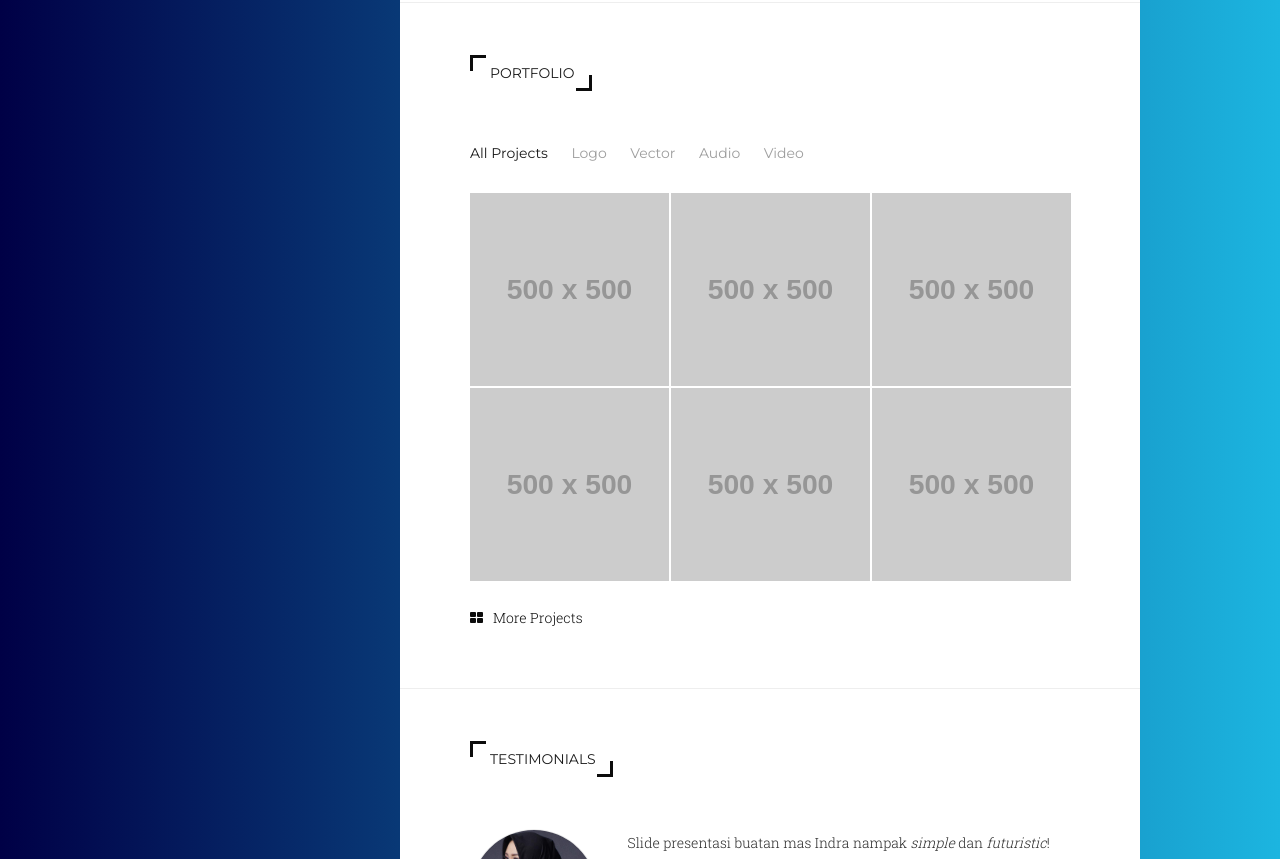
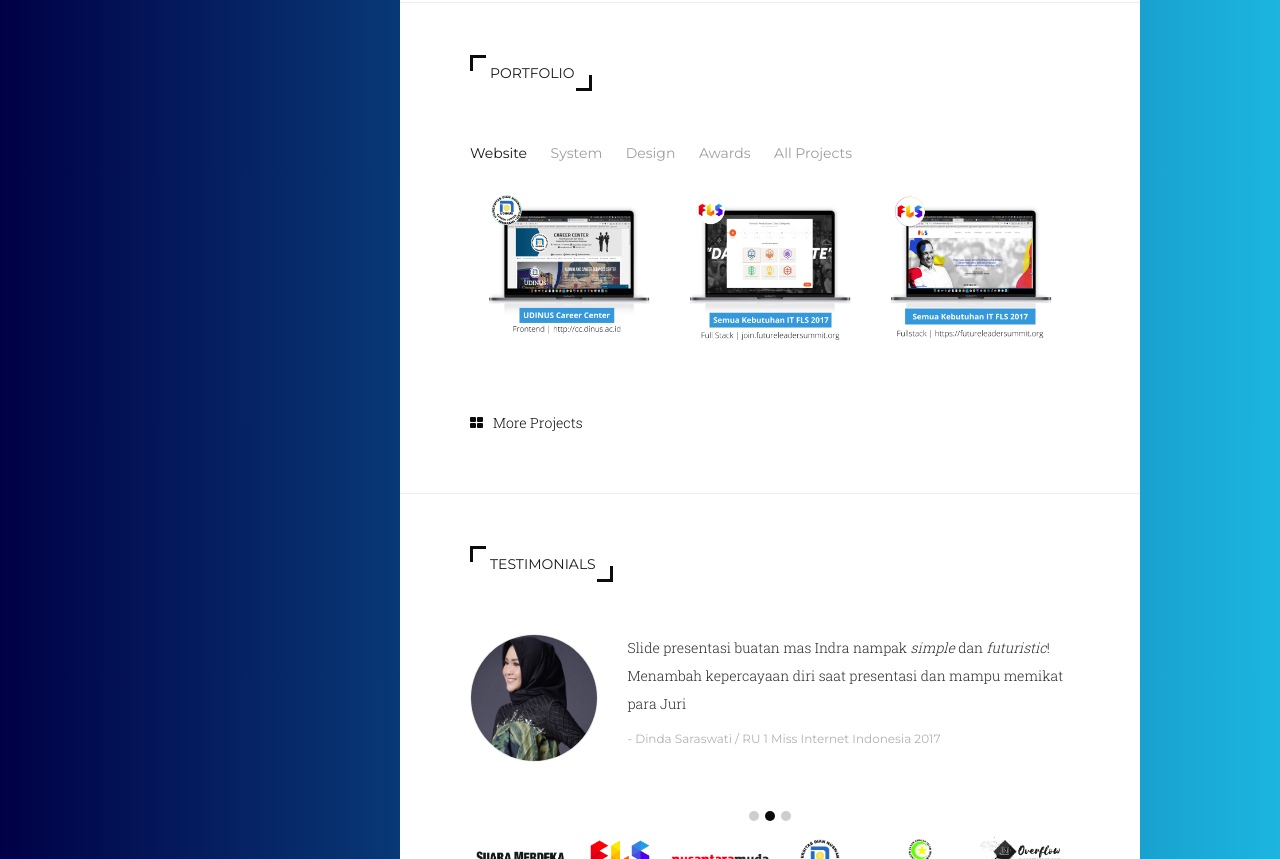
Before and after one commit to idindrakusuma/web-profile, a plain HTML site: page index.html in a window 1280 px wide. Shown: the part 2371-3230 px from the top of the page. Drawn offline with Linux system fonts and the light colour scheme; placeholder pictures from the web are drawn by us.

Commit message:
add portofolio fls and ucc

```diff
--- a/assets/js/custom.js
+++ b/assets/js/custom.js
@@ -23,7 +23,9 @@ $(function(){
             Portfolio filter
     =========================================================================*/
       if($('#works .item-outer').length > 0){
-        var filterizd = $('#works .item-outer').filterizr();
+        var filterizd = $('#works .item-outer').filterizr({
+          filter: 1,
+        });
       }
       $( '.control ul li' ).on( 'click', function() {
             $( this ).parent().find( 'li.active' ).removeClass( 'active' );
--- a/index.html
+++ b/index.html
@@ -370,19 +370,19 @@
 				<div class="control">
 					<ul>
 						<li class="active">
-							<a class="filter" data-filter="all">All Projects</a>
+							<a class="filter" data-filter="1">Website</a>
 						</li>
 						<li>
-							<a class="filter" data-filter="1">Logo</a>
+							<a class="filter" data-filter="2">System</a>
 						</li>
 						<li>
-							<a class="filter" data-filter="2">Vector</a>
+							<a class="filter" data-filter="3">Design</a>
 						</li>
 						<li>
-							<a class="filter" data-filter="3">Audio</a>
+							<a class="filter" data-filter="4">Awards</a>
 						</li>
 						<li>
-							<a class="filter" data-filter="4">Video</a>
+							<a class="filter" data-filter="all">All Projects</a>
 						</li>
 					</ul>
 				</div>
@@ -391,46 +391,46 @@
 				<div class="item-outer row clearfix">
 					<div class="col-md-4 col-sm-6 col-xs-12 filtr-item" data-category="1" data-sort="value">
 						<div class="item">
-							<a href="http://placehold.it/500x500" class="work-image">
+							<a href="../assets/images/portofolio/cc-udinus.png" class="work-image">
 								<div class="title">
 									<div class="inner">
-										<h2>Custom Logo</h2>
-										<span>Logo Design</span>
+										<h2>UDINUS Career Center</h2>
+										<span>Frontend</span>
 									</div>
 								</div>
 							</a>
 							<div class="overlay"></div>
-							<img src="http://placehold.it/500x500" alt="portfolio">
+							<img src="../assets/images/portofolio/cc-udinus.png" alt="udinus career center - indra kusuma">
 						</div>
 					</div>
 
-					<div class="col-md-4 col-sm-6 col-xs-12 filtr-item" data-category="2" data-sort="value">
+					<div class="col-md-4 col-sm-6 col-xs-12 filtr-item" data-category="[1,2]" data-sort="value">
 						<div class="item">
-							<a href="http://placehold.it/500x500" class="work-image">
+							<a href="../assets/images/portofolio/fls-2017-indra.png" class="work-image">
 								<div class="title">
 									<div class="inner">
-										<h2>Vector Logo</h2>
-										<span>Vector Design</span>
+										<h2>FLS 2017</h2>
+										<span>Full Stack All System</span>
 									</div>
 								</div>
 							</a>
 							<div class="overlay"></div>
-							<img src="http://placehold.it/500x500" alt="portfolio">
+							<img src="../assets/images/portofolio/fls-2017-indra.png" alt="fls-2017-indrakusuma">
 						</div>
 					</div>
 
-					<div class="col-md-4 col-sm-6 col-xs-12 filtr-item" data-category="1" data-sort="value">
+					<div class="col-md-4 col-sm-6 col-xs-12 filtr-item" data-category="[1,2]" data-sort="value">
 						<div class="item">
-							<a href="http://placehold.it/500x500" class="work-image">
+							<a href="./assets/images/portofolio/fls-2016-indra.png" class="work-image">
 								<div class="title">
 									<div class="inner">
-										<h2>Photography</h2>
-										<span>Logo Design</span>
+										<h2>FLS 2016</h2>
+										<span>Full Stack All System</span>
 									</div>
 								</div>
 							</a>
 							<div class="overlay"></div>
-							<img src="http://placehold.it/500x500" alt="portfolio">
+							<img src="./assets/images/portofolio/fls-2016-indra.png" alt="fls-2016-indra">
 						</div>
 					</div>
 
```
Also changed, not shown: assets/images/portofolio/cc-udinus.png (added), assets/images/portofolio/fls-2016-indra.png (added), assets/images/portofolio/fls-2017-indra.png (added).
